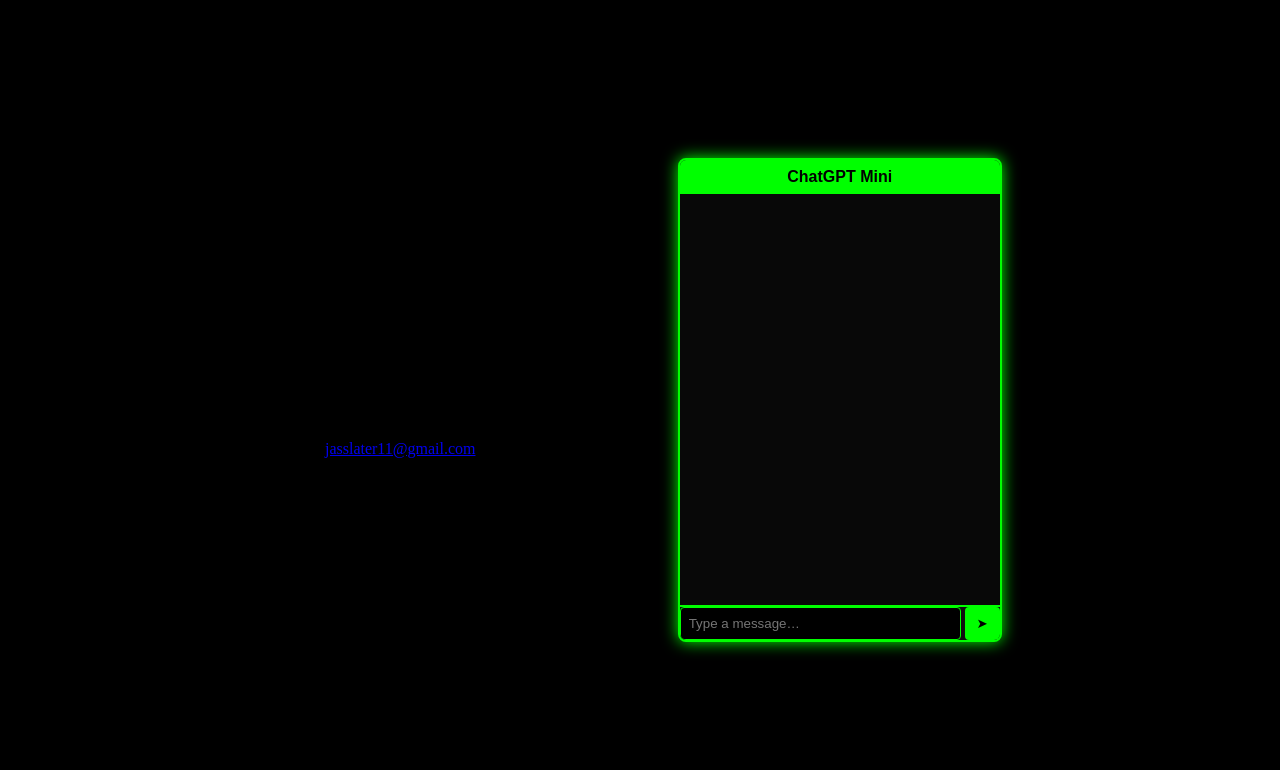
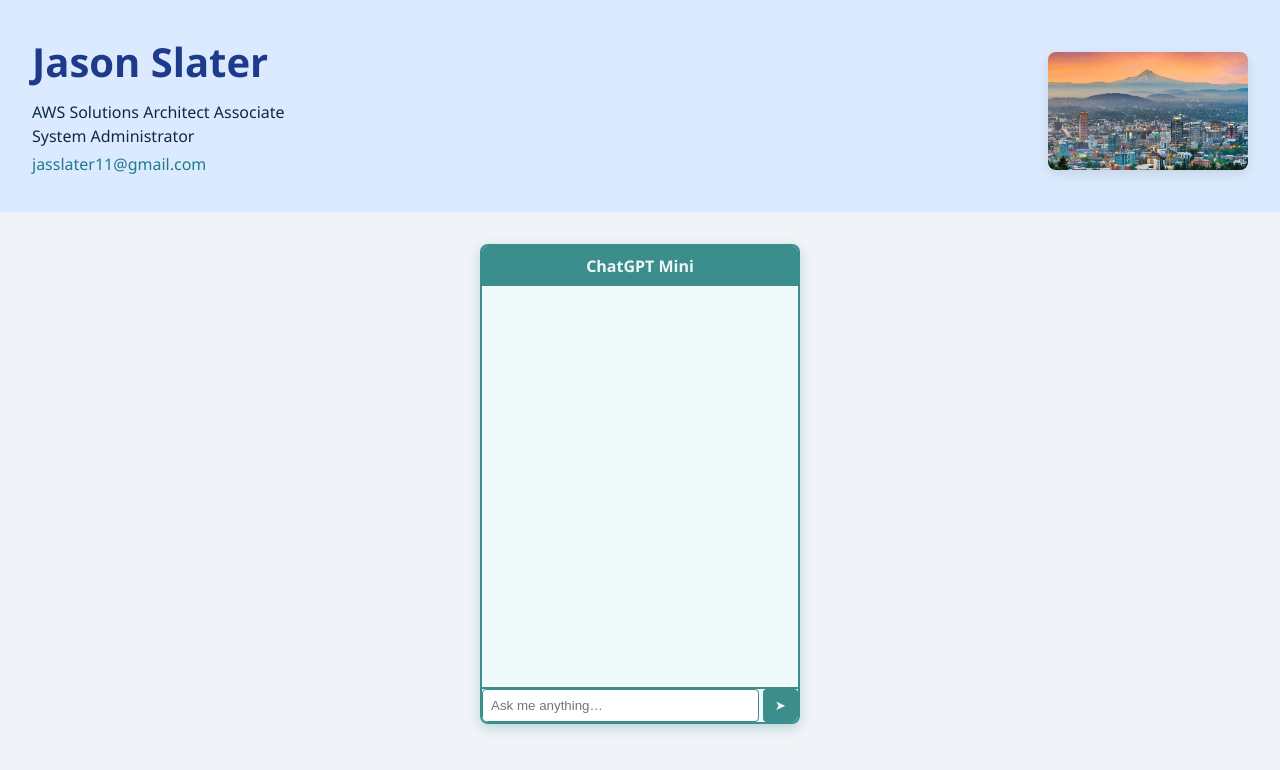
Before and after one commit to sockpuppetrebel/cloud-resume, a plain HTML site: page site/index.html in a window 1280 px wide. Drawn offline with Linux system fonts and the light colour scheme.

Commit message:
testing layout

```diff
--- a/site/chatbot.css
+++ b/site/chatbot.css
@@ -1,80 +1,70 @@
-/* full-page black background & centering */
-body {
-  background: #000;
-  display: flex;
-  justify-content: center;
-  align-items: center;
-  height: 100vh;
-  margin: 0;
-}
-/* widget container */
+/* Mini-GPT widget in soft blue/green theme */
 .gpt-mini {
   display: flex;
   flex-direction: column;
   width: 320px;
   height: 480px;
-  background: #111;
-  border: 2px solid #0f0;
+  background: #eef6f7;
+  border: 2px solid #3b8e8c;
   border-radius: 8px;
   overflow: hidden;
-  box-shadow: 0 0 16px #0f0;
-  font-family: Arial, sans-serif;
-  color: #0f0;
+  box-shadow: 0 4px 12px rgba(59,142,140,0.3);
+  margin: 2rem auto;
+  color: #044b61;
+  font-family: 'Segoe UI', sans-serif;
 }
-/* header bar */
 .gpt-mini .header {
-  background: #0f0;
-  color: #000;
+  background: #3b8e8c;
+  color: #eef6f7;
+  padding: 8px;
   text-align: center;
-  padding: 8px;
   font-weight: bold;
 }
-/* scrollable chat history */
 .gpt-mini .history {
   flex: 1;
   padding: 8px;
   overflow-y: auto;
-  background: #080808;
+  background: #f0fafb;
 }
-/* message bubbles */
 .gpt-mini .message {
   display: inline-block;
   padding: 6px 10px;
   margin: 6px 0;
   max-width: 80%;
   line-height: 1.4;
+  border-radius: 12px;
 }
 .gpt-mini .message.user {
-  background: #060;
-  color: #fff;
+  background: #3b8e8c;
+  color: #eef6f7;
   align-self: flex-end;
   border-radius: 12px 12px 0 12px;
 }
 .gpt-mini .message.bot {
-  background: #222;
-  color: #0f0;
+  background: #eef6f7;
+  color: #044b61;
   align-self: flex-start;
   border-radius: 12px 12px 12px 0;
 }
-/* input bar */
 .gpt-mini .input-area {
   display: flex;
-  border-top: 2px solid #0f0;
+  border-top: 2px solid #3b8e8c;
+  background: #f0fafb;
 }
 .gpt-mini .input-area input {
   flex: 1;
   padding: 8px;
-  border: 1px solid #0f0;
+  border: 1px solid #3b8e8c;
   border-radius: 4px;
-  background: #000;
-  color: #0f0;
+  background: #fff;
+  color: #044b61;
   outline: none;
 }
 .gpt-mini .input-area button {
   margin-left: 4px;
   padding: 0 12px;
-  background: #0f0;
-  color: #000;
+  background: #3b8e8c;
+  color: #eef6f7;
   border: none;
   border-radius: 4px;
   cursor: pointer;
--- a/site/chatbot.js
+++ b/site/chatbot.js
@@ -1,3 +1,4 @@
+// chatbot.js
 window.addEventListener('DOMContentLoaded', () => {
   const historyEl = document.getElementById('history');
   const promptEl  = document.getElementById('mini-prompt');
@@ -11,6 +12,9 @@
     historyEl.scrollTop = historyEl.scrollHeight;
   }
 
+  const API_URL =
+    'https://slaterbot-staging.azurewebsites.net/api/chathandler?code=ptm5_TZyfWXUNz6fxwLGz1dTARFD0a2YuoN-izImiGDEAzFuFicq8Q==';
+
   sendBtn.addEventListener('click', async () => {
     const msg = promptEl.value.trim();
     if (!msg) return;
@@ -18,16 +22,17 @@
     promptEl.value = '';
     appendMessage('bot', '⏳ thinking...');
     try {
-      const res = await fetch(
-        'https://slaterbot-staging.azurewebsites.net/api/chathandler?code=GQFelT9d27Wt-p6cn8oqSrCxYMg6_A6Q480v-BcRGfWWAzFuOTEigw==',
-        {
-          method: 'POST',
-          headers: { 'Content-Type': 'application/json' },
-          body: JSON.stringify({ message: msg })
-        }
-      );
+      const res = await fetch(API_URL, {
+        method: 'POST',
+        headers: { 'Content-Type': 'application/json' },
+        body: JSON.stringify({ message: msg })
+      });
+      if (!res.ok) {
+        appendMessage('bot', `Error: ${res.status} ${res.statusText}`);
+        return;
+      }
       const data = await res.json();
-      historyEl.lastChild.remove(); // remove “thinking…”
+      historyEl.lastChild.remove();
       appendMessage('bot', data.reply || 'No response');
     } catch (err) {
       historyEl.lastChild.remove();
--- a/site/index.html
+++ b/site/index.html
@@ -3,29 +3,38 @@
 <head>
   <meta charset="UTF-8">
   <title>Jason Slater – Cloud Resume</title>
-  <!-- CSP: only allow scripts from self, styles from self, and connect to your staging Function slot -->
+  <meta name="viewport" content="width=device-width,initial-scale=1">
+  <!-- CSP: allow scripts/styles from self, calls to staging slot -->
   <meta http-equiv="Content-Security-Policy"
         content="default-src 'self';
                  script-src 'self';
                  style-src 'self';
                  connect-src 'self' https://slaterbot-staging.azurewebsites.net;">
+  <link rel="stylesheet" href="styles.css">
   <link rel="stylesheet" href="chatbot.css">
 </head>
 <body>
-  <header>
-    <h1>Jason Slater – Cloud Resume</h1>
-    <p>AWS Solutions Architect Associate | System Administrator</p>
-    <p>Email: <a href="mailto:jasslater11@gmail.com">jasslater11@gmail.com</a></p>
+  <header class="site-header">
+    <div class="header-text">
+      <h1>Jason Slater</h1>
+      <p>AWS Solutions Architect Associate<br>System Administrator</p>
+      <p><a href="mailto:jasslater11@gmail.com">jasslater11@gmail.com</a></p>
+    </div>
+    <div class="header-image">
+	<img src="pdxthings.jpg" alt="PNW landscape">
+    </div>
   </header>
 
+  <main class="site-main">
     <section class="gpt-mini">
       <div class="header">ChatGPT Mini</div>
       <div class="history" id="history"></div>
       <div class="input-area">
-      <input id="mini-prompt" type="text" placeholder="Type a message…">
+        <input id="mini-prompt" type="text" placeholder="Ask me anything…">
         <button id="mini-send">➤</button>
       </div>
     </section>
+  </main>
 
   <script src="chatbot.js" defer></script>
 </body>
--- /dev/null
+++ b/site/styles.css
@@ -0,0 +1,50 @@
+/* Global resets & base */
+* { box-sizing: border-box; }
+body {
+  margin: 0;
+  font-family: 'Segoe UI', sans-serif;
+  background: #f0f4f8;
+  color: #102a43;
+  line-height: 1.5;
+}
+a { color: #1f7a8c; text-decoration: none; }
+a:hover { text-decoration: underline; }
+
+/* Header */
+.site-header {
+  display: flex;
+  flex-wrap: wrap;
+  align-items: center;
+  padding: 2rem;
+  background: #dbeafe;
+}
+.header-text {
+  flex: 1 1 300px;
+}
+.header-text h1 {
+  margin: 0 0 0.5rem;
+  font-size: 2.5rem;
+  color: #1e3a8a;
+}
+.header-text p {
+  margin: 0.25rem 0;
+}
+.header-image {
+  flex: 0 0 200px;
+  text-align: center;
+  margin-top: 1rem;
+}
+.header-image img {
+  max-width: 100%;
+  border-radius: 8px;
+  box-shadow: 0 4px 12px rgba(0,0,0,0.1);
+}
+
+/* Main content area */
+.site-main {
+  max-width: 800px;
+  margin: 2rem auto;
+  padding: 0 1rem;
+}
+
+/* Link to download or other sections could go here */
```
Also changed, not shown: site/pdxthings.jpg (added). Lines whose indentation alone changed are shown as unchanged.
